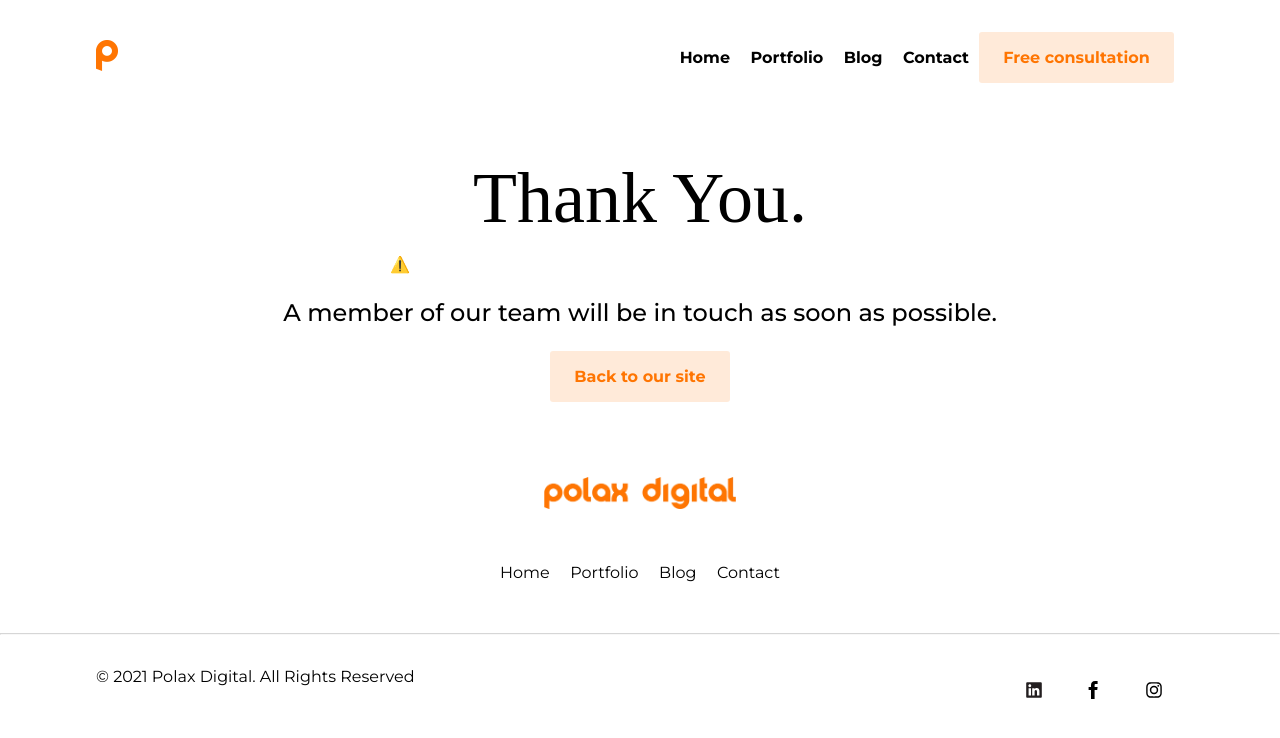
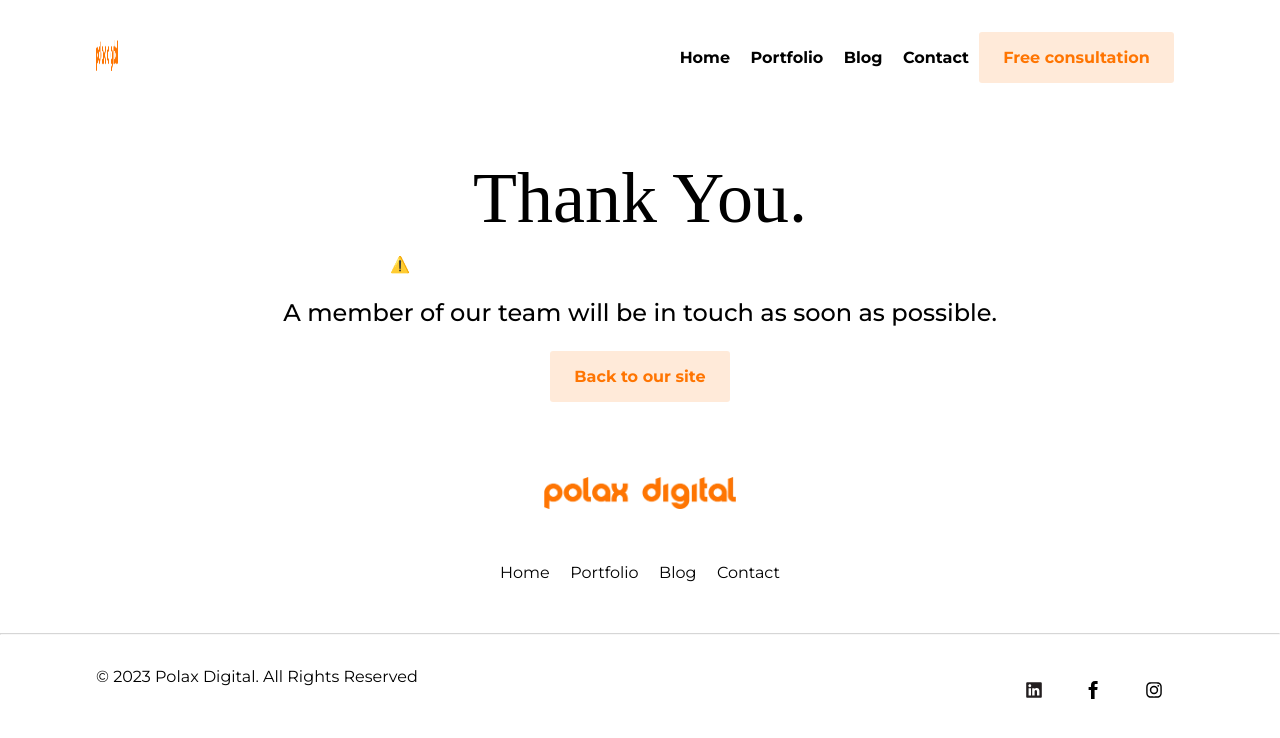
Before and after one commit to Polax-Digital/polax-jekyll, a Jekyll site: the page built from thanks.md, in a window 1280 px wide. Shown: the top 738 px of the page. Built offline with Jekyll 4.4.1, drawn with Linux system fonts in a browser that asks for light colours; some web fonts are replaced.

Commit message:
2023 updates 1

```diff
--- a/_includes/footer.html
+++ b/_includes/footer.html
@@ -27,7 +27,7 @@
         <div class="row">
             <div class="col-md-9">
                 <div class="copyright">
-                    <p>&copy; 2021 Polax Digital. All Rights Reserved</p>
+                    <p>&copy; 2023 Polax Digital. All Rights Reserved</p>
                 </div>
             </div>
             <div class="col-md-3">
--- a/_includes/navbar.html
+++ b/_includes/navbar.html
@@ -4,9 +4,9 @@
             <div class="brand-container">
                 <a href="/">
                     <picture>
-                        <source type="image/webp" srcset="/assets/images/webp/polax-icon.webp" />
-                        <source type="image/png" srcset="/assets/images/polax-icon.png" />
-                        <img src="/assets/images/polax-icon.png" alt="Polax Digital icon logo" height="31" width="22" />
+                        <source type="image/webp" srcset="/assets/images/webp/polax.webp" />
+                        <source type="image/png" srcset="/assets/images/polax.png" />
+                        <img src="/assets/images/polax.png" alt="Polax Digital logo" height="31" width="22" />
                     </picture>
                 </a>
             </div>
```
